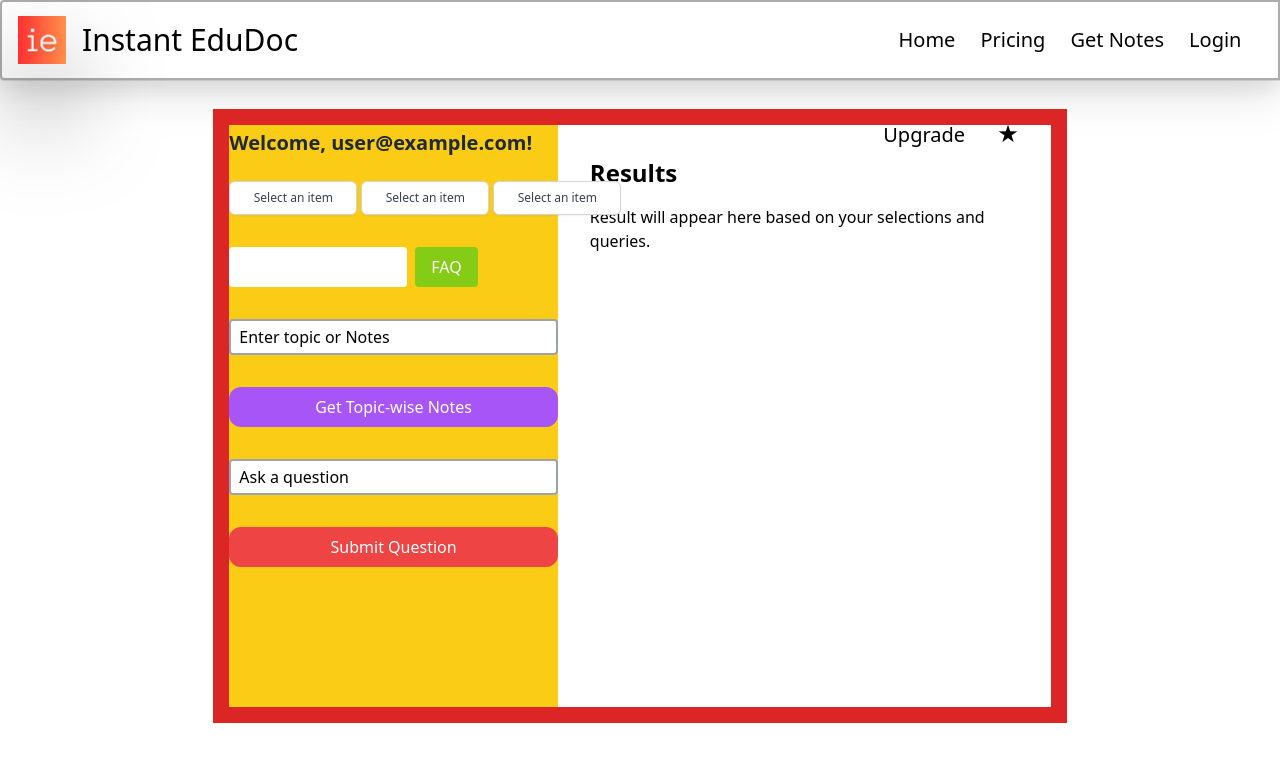
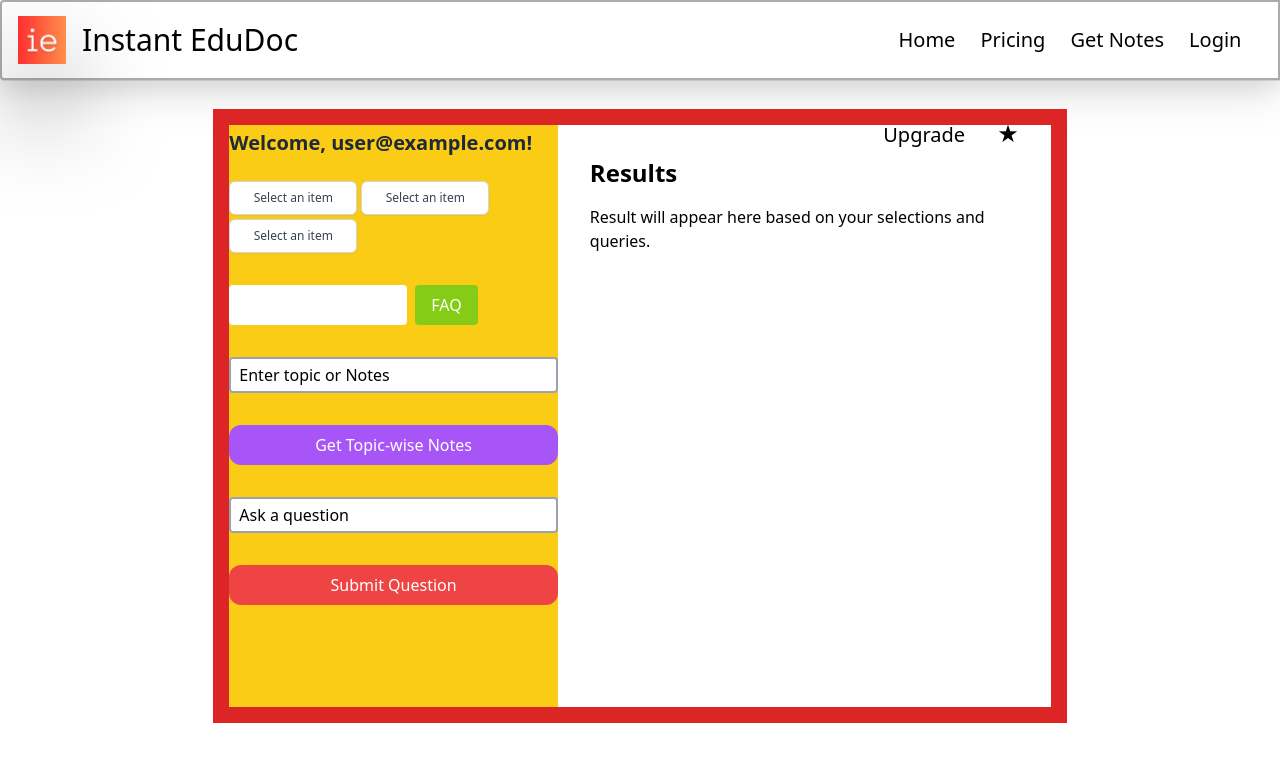
Before and after one commit to MayankGupta2023/ie-pwm, a Next.js app: page /Working in a window 1280 px wide. Shown: the top 762 px of the page. Built offline with nearby package versions, Linux system fonts and the light colour scheme; no server answers; the database is empty; sample sign-in values are in the browser's storage.

Commit message:
flex-wrap

```diff
--- a/src/pages/Working.js
+++ b/src/pages/Working.js
@@ -67,7 +67,7 @@ const Working = () => {
                             Welcome, {user ? user.displayName || user.email : 'Guest'}!
                         </h2>
 
-                        <div className='w-full h-fit gap-1 flex pt-4 wrap-wrap'>
+                        <div className='w-full h-fit gap-1 flex pt-4 flex-wrap'>
                             <DropdownButton />
                             <DropdownButton />
                             <DropdownButton />
```
